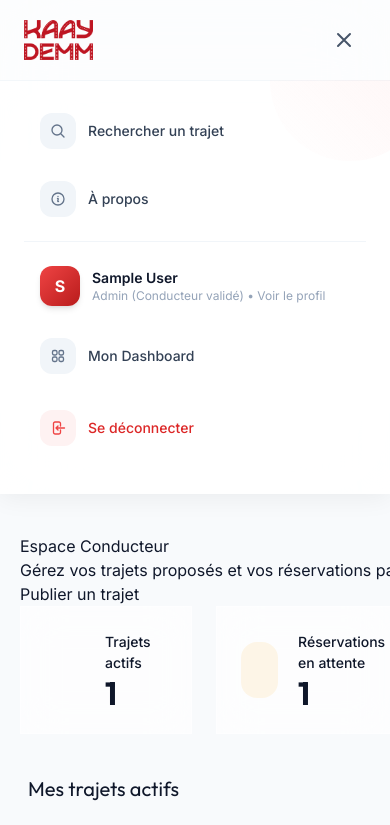
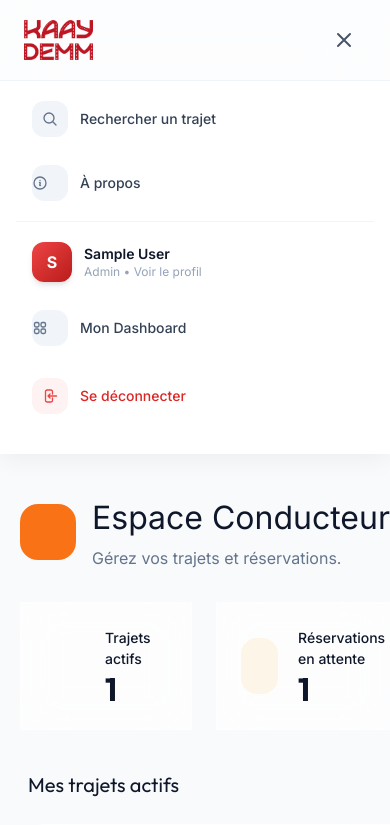
Before and after one commit to babacarrened-jpg/kaay-dem-app, a PHP site: page /kaay-dem-app/conducteur/dashboard in a window 390 px wide, after a click that opens the changed part. Shown: the top 825 px of the page. Run offline with PHP 8.4, Linux system fonts and the light colour scheme; the visitor is signed in with stand-in values (Sample User, id 1); tables that the repository leaves empty hold one stand-in row (values such as "Sample post"); some libraries are stand-ins or nearby versions.

Commit message:
fix: changement des boutons pour que ça soient visibles

```diff
--- a/app/views/conducteur/dashboard.php
+++ b/app/views/conducteur/dashboard.php
@@ -1,17 +1,18 @@
 <div style="max-width: 1100px; margin: 40px auto; padding: 0 20px;">
 
-    <div class="page-header">
-        <div class="page-title-group">
-            <div class="page-title-icon">
+    <div class="page-header" style="display:flex; justify-content:space-between; align-items:center; gap:20px; margin-bottom:32px;">
+        <div class="page-title-group" style="display:flex; align-items:center; gap:16px;">
+            <div class="page-title-icon" style="width:56px; height:56px; background:#f97316; color:white; border-radius:18px; display:flex; align-items:center; justify-content:center;">
                 <i data-lucide="car" width="28" height="28"></i>
             </div>
             <div>
-                <h1>Espace Conducteur</h1>
-                <p>Gérez vos trajets proposés et vos réservations passagers.</p>
+                <h1 style="font-size:2rem; margin:0;">Espace Conducteur</h1>
+                <p style="margin:4px 0 0; color:#64748b;">Gérez vos trajets et réservations.</p>
             </div>
         </div>
-        <a href="<?= BASE_URL ?>conducteur/trajets/nouveau" class="btn btn-primary">
-            <i data-lucide="plus-circle"></i> Publier un trajet
+        <a href="<?= BASE_URL ?>conducteur/trajets/nouveau" style="display:inline-flex; align-items:center; gap:8px; background:#f97316; color:white; padding:12px 24px; border-radius:12px; text-decoration:none; font-weight:600; font-size:16px; transition:all 0.3s; box-shadow:0 4px 12px rgba(249,115,22,0.3);" onmouseover="this.style.background='#ea580c'; this.style.boxShadow='0 6px 16px rgba(249,115,22,0.4)'; this.style.transform='translateY(-2px)';" onmouseout="this.style.background='#f97316'; this.style.boxShadow='0 4px 12px rgba(249,115,22,0.3)'; this.style.transform='translateY(0)';">
+            <i data-lucide="plus-circle" width="20" height="20" style="vertical-align:middle;"></i>
+            Nouveau trajet
         </a>
     </div>
 
@@ -99,8 +100,9 @@
                         <span><i data-lucide="truck" width="14" height="14" style="vertical-align:middle;"></i> <?= htmlspecialchars($trajet->marque . ' ' . $trajet->modele) ?></span>
                     </div>
                     <form action="<?= BASE_URL ?>conducteur/trajet/<?= $trajet->id ?>/annuler" method="POST" onsubmit="return confirm('Annuler ce trajet ? Cette action est irréversible.');">
-                        <button type="submit" class="btn btn-outline" style="width:100%; justify-content:center; font-size:13px; padding:10px;">
-                            <i data-lucide="x-circle" width="16" height="16"></i> Annuler ce trajet
+                        <button type="submit" style="width:100%; display:flex; align-items:center; justify-content:center; gap:8px; background:#ff4444; color:white; padding:12px 16px; border:none; border-radius:8px; font-weight:600; font-size:14px; cursor:pointer; transition:all 0.3s;" onmouseover="this.style.background='#cc0000'; this.style.transform='translateY(-2px)'; this.style.boxShadow='0 4px 12px rgba(255,68,68,0.4)';" onmouseout="this.style.background='#ff4444'; this.style.transform='translateY(0)'; this.style.boxShadow='none';">
+                            <i data-lucide="x-circle" width="16" height="16" style="vertical-align:middle;"></i>
+                            Annuler ce trajet
                         </button>
                     </form>
                 </div>
@@ -113,8 +115,8 @@
             </div>
             <h3 style="font-size: 24px; margin-bottom: 8px;">Aucun trajet prévu</h3>
             <p style="color: var(--text-muted); margin-bottom: 24px;">Vous n'avez aucun trajet planifié pour le moment.</p>
-            <a href="<?= BASE_URL ?>conducteur/trajets/nouveau" class="btn btn-outline">
-                <i data-lucide="plus"></i> Publier votre premier trajet
+            <a href="<?= BASE_URL ?>conducteur/trajets/nouveau" style="display:inline-flex; align-items:center; gap:8px; background:#f97316; color:white; padding:12px 24px; border-radius:12px; text-decoration:none; font-weight:600; font-size:16px; box-shadow:0 4px 12px rgba(249,115,22,0.3);">
+                <i data-lucide="plus-circle" width="20" height="20" style="vertical-align:middle;"></i> Publier votre premier trajet
             </a>
         </div>
     <?php endif; ?>
@@ -208,10 +210,10 @@
                     }).addTo(map);
                     bounds.extend(routeLayer.getBounds());
 
-                    const departMarker = L.marker([from.lat, from.lon], { icon: getMarkerIcon(color) })
+                    L.marker([from.lat, from.lon], { icon: getMarkerIcon(color) })
                         .bindPopup(`<strong>Départ</strong><br>${trajet.depart}<br><small>${trajet.date} ${trajet.heure}</small>`)
                         .addTo(map);
-                    const arriveeMarker = L.marker([to.lat, to.lon], { icon: getMarkerIcon(color) })
+                    L.marker([to.lat, to.lon], { icon: getMarkerIcon(color) })
                         .bindPopup(`<strong>Arrivée</strong><br>${trajet.arrivee}<br><small>${trajet.date} ${trajet.heure}</small>`)
                         .addTo(map);
 
--- a/app/views/layouts/navbar.php
+++ b/app/views/layouts/navbar.php
@@ -1,16 +1,13 @@
 <nav id="main-nav" class="sticky top-0 z-50 transition-all duration-500" aria-label="Navigation principale">
 
-    <!-- Fond glassmorphism avec gradient subtil -->
     <div class="absolute inset-0 bg-white/60 backdrop-blur-2xl border-b border-white/30 shadow-[0_4px_24px_rgba(0,0,0,0.06)]" aria-hidden="true"></div>
 
     <div class="relative max-w-7xl mx-auto px-6 lg:px-10 h-20 flex items-center justify-between">
 
         <!-- Logo -->
         <a href="<?= BASE_URL ?>" class="flex items-center group flex-shrink-0" aria-label="Kaay Dem - Accueil">
-            <!-- Desktop : logo principal -->
             <img src="<?= BASE_URL ?>assets/images/logo2.png" alt="Kaay Dem"
                 class="hidden md:block h-10 w-auto transition-all duration-300 group-hover:scale-105 group-hover:drop-shadow-md">
-            <!-- Mobile : même logo en plus petit -->
             <img src="<?= BASE_URL ?>assets/images/logo1.png" alt="Kaay Dem"
                 class="block md:hidden h-10 w-auto transition-all duration-300 group-hover:scale-105">
         </a>
@@ -18,7 +15,6 @@
         <!-- Navigation Desktop -->
         <div class="hidden md:flex items-center gap-2">
 
-            <!-- Liens nav -->
             <a href="<?= BASE_URL ?>trajets/recherche"
                 class="nav-link group flex items-center gap-2 px-4 py-2 rounded-xl text-sm font-medium text-slate-600 hover:text-slate-900 hover:bg-white/70 transition-all duration-200">
                 <span class="p-1 rounded-lg bg-slate-100 group-hover:bg-brand-100 transition-colors">
@@ -39,7 +35,6 @@
                 À propos
             </a>
 
-            <!-- Séparateur -->
             <div class="w-px h-6 bg-slate-200/80 mx-1" aria-hidden="true"></div>
 
             <?php if (isset($_SESSION['user_id'])) : ?>
@@ -54,6 +49,24 @@
                 }
                 ?>
 
+                <!-- Liens conducteur desktop -->
+                <?php if (in_array('conducteur', $roles, true)): ?>
+                    <a href="<?= BASE_URL ?>conducteur/trajets"
+                        class="nav-link group flex items-center gap-2 px-4 py-2 rounded-xl text-sm font-medium text-slate-600 hover:text-slate-900 hover:bg-white/70 transition-all duration-200">
+                        🚗 Mes trajets
+                    </a>
+                    <a href="<?= BASE_URL ?>conducteur/reservations"
+                        class="nav-link group flex items-center gap-2 px-4 py-2 rounded-xl text-sm font-medium text-slate-600 hover:text-slate-900 hover:bg-white/70 transition-all duration-200">
+                        🎫 Réservations
+                    </a>
+                    <a href="<?= BASE_URL ?>conducteur/trajets/nouveau"
+                        class="flex items-center gap-2 px-4 py-2 rounded-xl text-sm font-semibold text-white transition-all duration-200"
+                        style="background:#f97316; box-shadow:0 2px 8px rgba(249,115,22,0.3);">
+                        ＋ Nouveau trajet
+                    </a>
+                    <div class="w-px h-6 bg-slate-200/80 mx-1" aria-hidden="true"></div>
+                <?php endif; ?>
+
                 <!-- Dashboard icon -->
                 <a href="<?= $dashboard_link ?>"
                     class="p-2.5 rounded-xl text-slate-500 hover:text-brand-600 hover:bg-brand-50 transition-all duration-200"
@@ -62,17 +75,6 @@
                         <path stroke-linecap="round" stroke-linejoin="round" d="M3.75 6A2.25 2.25 0 016 3.75h2.25A2.25 2.25 0 0110.5 6v2.25a2.25 2.25 0 01-2.25 2.25H6a2.25 2.25 0 01-2.25-2.25V6zM3.75 15.75A2.25 2.25 0 016 13.5h2.25a2.25 2.25 0 012.25 2.25V18a2.25 2.25 0 01-2.25 2.25H6A2.25 2.25 0 013.75 18v-2.25zM13.5 6a2.25 2.25 0 012.25-2.25H18A2.25 2.25 0 0120.25 6v2.25A2.25 2.25 0 0118 10.5h-2.25a2.25 2.25 0 01-2.25-2.25V6zM13.5 15.75a2.25 2.25 0 012.25-2.25H18a2.25 2.25 0 012.25 2.25V18A2.25 2.25 0 0118 20.25h-2.25A2.25 2.25 0 0113.5 18v-2.25z" />
                     </svg>
                 </a>
-
-                <!-- Lien Mes passagers (conducteur uniquement) -->
-                <?php if (in_array('conducteur', $roles, true)) : ?>
-                    <a href="<?= BASE_URL ?>conducteur/passagers"
-                        class="p-2.5 rounded-xl text-slate-500 hover:text-brand-600 hover:bg-brand-50 transition-all duration-200"
-                        title="Mes passagers">
-                        <svg xmlns="http://www.w3.org/2000/svg" fill="none" viewBox="0 0 24 24" stroke-width="2" stroke="currentColor" class="w-5 h-5">
-                            <path stroke-linecap="round" stroke-linejoin="round" d="M15 19.128a9.38 9.38 0 002.625.372 9.337 9.337 0 004.121-.952 4.125 4.125 0 00-7.533-2.493M15 19.128v-.003c0-1.113-.285-2.16-.786-3.07M15 19.128v.106A12.318 12.318 0 018.624 21c-2.331 0-4.512-.645-6.374-1.766l-.001-.109a6.375 6.375 0 0111.964-3.07M12 6.375a3.375 3.375 0 11-6.75 0 3.375 3.375 0 016.75 0zm8.25 2.25a2.625 2.625 0 11-5.25 0 2.625 2.625 0 015.25 0z" />
-                        </svg>
-                    </a>
-                <?php endif; ?>
 
                 <!-- Avatar pill -->
                 <a href="<?= BASE_URL ?>profil"
@@ -92,7 +94,7 @@
                 <a href="<?= BASE_URL ?>auth/deconnexion"
                     class="p-2.5 rounded-xl bg-red-50 text-red-500 hover:bg-red-600 hover:text-white transition-all duration-200 shadow-sm"
                     title="Se déconnecter">
-                    <svg xmlns="http://www.w3.org/2000/svg" fill="none" viewBox="0 0 24 24" stroke-width="2" stroke="currentColor" class="w-4.5 h-4.5 w-[18px] h-[18px]">
+                    <svg xmlns="http://www.w3.org/2000/svg" fill="none" viewBox="0 0 24 24" stroke-width="2" stroke="currentColor" class="w-[18px] h-[18px]">
                         <path stroke-linecap="round" stroke-linejoin="round" d="M15.75 9V5.25A2.25 2.25 0 0013.5 3h-6a2.25 2.25 0 00-2.25 2.25v13.5A2.25 2.25 0 007.5 21h6a2.25 2.25 0 002.25-2.25V15M12 9l-3 3m0 0l3 3m-3-3h12.75" />
                     </svg>
                 </a>
@@ -119,9 +121,7 @@
         <!-- Bouton hamburger mobile -->
         <button id="mobile-menu-btn"
             class="md:hidden relative z-10 p-2.5 rounded-xl text-slate-600 hover:text-slate-900 hover:bg-white/70 transition-all duration-200"
-            aria-label="Ouvrir le menu"
-            aria-expanded="false"
-            aria-controls="mobile-menu">
+            aria-label="Ouvrir le menu" aria-expanded="false" aria-controls="mobile-menu">
             <svg id="icon-open" xmlns="http://www.w3.org/2000/svg" fill="none" viewBox="0 0 24 24" stroke-width="2" stroke="currentColor" class="w-6 h-6">
                 <path stroke-linecap="round" stroke-linejoin="round" d="M3.75 6.75h16.5M3.75 12h16.5M3.75 17.25h16.5" />
             </svg>
@@ -131,15 +131,10 @@
         </button>
     </div>
 
-    <!-- Menu Mobile (drawer) -->
-    <div id="mobile-menu"
-        class="md:hidden overflow-hidden max-h-0 transition-[max-height,opacity] duration-500 ease-in-out opacity-0"
-        aria-hidden="true">
-
-        <div class="relative bg-white/80 backdrop-blur-2xl border-t border-slate-100/80 px-6 py-5 flex flex-col gap-2">
-
-            <!-- Gradient décoratif -->
-            <div class="absolute top-0 right-0 w-40 h-40 bg-gradient-to-bl from-brand-100/40 to-transparent rounded-full -translate-y-1/2 translate-x-1/4 pointer-events-none" aria-hidden="true"></div>
+    <!-- Menu Mobile -->
+    <div id="mobile-menu" style="max-height:0; opacity:0; overflow:hidden; transition: max-height 0.3s ease, opacity 0.3s ease;"
+        aria-hidden="true" role="dialog" aria-label="Menu mobile">
+        <div class="relative px-4 pb-4 pt-2 flex flex-col gap-1 bg-white/95 backdrop-blur-xl border-t border-slate-100">
 
             <a href="<?= BASE_URL ?>trajets/recherche"
                 class="flex items-center gap-3 px-4 py-3 rounded-xl text-sm font-medium text-slate-700 hover:text-brand-700 hover:bg-brand-50 transition-all duration-200 group">
@@ -153,7 +148,7 @@
 
             <a href="<?= BASE_URL ?>a-propos"
                 class="flex items-center gap-3 px-4 py-3 rounded-xl text-sm font-medium text-slate-700 hover:text-brand-700 hover:bg-brand-50 transition-all duration-200 group">
-                <div class="w-9 h-9 rounded-xl bg-slate-100 group-hover:bg-brand-100 flex items-center justify-center transition-colors flex-shrink-0">
+                <div class="w-9 h-9 rounded-xl bg-slate-100 group-hover:bg-brand-100 flex items-center justify-content: center transition-colors flex-shrink-0">
                     <svg xmlns="http://www.w3.org/2000/svg" fill="none" viewBox="0 0 24 24" stroke-width="2" stroke="currentColor" class="w-4 h-4 text-slate-500 group-hover:text-brand-600">
                         <path stroke-linecap="round" stroke-linejoin="round" d="M11.25 11.25l.041-.02a.75.75 0 011.063.852l-.708 2.836a.75.75 0 001.063.853l.041-.021M21 12a9 9 0 11-18 0 9 9 0 0118 0zm-9-3.75h.008v.008H12V8.25z" />
                     </svg>
@@ -179,13 +174,13 @@
                     </div>
                     <div>
                         <div class="text-sm font-semibold text-slate-900"><?= htmlspecialchars($_SESSION['user_prenom']) ?></div>
-                        <div class="text-xs text-slate-400"><?= ucfirst($_SESSION['user_role']) ?> <?= isset($_SESSION['est_conducteur_valide']) && $_SESSION['est_conducteur_valide'] ? '(Conducteur validé)' : '' ?> &bull; Voir le profil</div>
+                        <div class="text-xs text-slate-400"><?= ucfirst($_SESSION['user_role']) ?> &bull; Voir le profil</div>
                     </div>
                 </a>
 
                 <a href="<?= $dashboard_link ?>"
                     class="flex items-center gap-3 px-4 py-3 rounded-xl text-sm font-medium text-slate-700 hover:text-brand-700 hover:bg-brand-50 transition-all duration-200 group">
-                    <div class="w-9 h-9 rounded-xl bg-slate-100 group-hover:bg-brand-100 flex items-center justify-center transition-colors flex-shrink-0">
+                    <div class="w-9 h-9 rounded-xl bg-slate-100 group-hover:bg-brand-100 flex items-center justify-content:center transition-colors flex-shrink-0">
                         <svg xmlns="http://www.w3.org/2000/svg" fill="none" viewBox="0 0 24 24" stroke-width="2" stroke="currentColor" class="w-4 h-4 text-slate-500 group-hover:text-brand-600">
                             <path stroke-linecap="round" stroke-linejoin="round" d="M3.75 6A2.25 2.25 0 016 3.75h2.25A2.25 2.25 0 0110.5 6v2.25a2.25 2.25 0 01-2.25 2.25H6a2.25 2.25 0 01-2.25-2.25V6zM3.75 15.75A2.25 2.25 0 016 13.5h2.25a2.25 2.25 0 012.25 2.25V18a2.25 2.25 0 01-2.25 2.25H6A2.25 2.25 0 013.75 18v-2.25zM13.5 6a2.25 2.25 0 012.25-2.25H18A2.25 2.25 0 0120.25 6v2.25A2.25 2.25 0 0118 10.5h-2.25a2.25 2.25 0 01-2.25-2.25V6zM13.5 15.75a2.25 2.25 0 012.25-2.25H18a2.25 2.25 0 012.25 2.25V18A2.25 2.25 0 0118 20.25h-2.25A2.25 2.25 0 0113.5 18v-2.25z" />
                         </svg>
@@ -193,17 +188,26 @@
                     Mon Dashboard
                 </a>
 
-                <!-- Lien Mes passagers (conducteur uniquement) -->
-                <?php if ($_SESSION['user_role'] == 'conducteur') : ?>
-                    <a href="<?= BASE_URL ?>conducteur/passagers"
-                        class="flex items-center gap-3 px-4 py-3 rounded-xl text-sm font-medium text-slate-700 hover:text-brand-700 hover:bg-brand-50 transition-all duration-200 group">
-                        <div class="w-9 h-9 rounded-xl bg-slate-100 group-hover:bg-brand-100 flex items-center justify-center transition-colors flex-shrink-0">
-                            <svg xmlns="http://www.w3.org/2000/svg" fill="none" viewBox="0 0 24 24" stroke-width="2" stroke="currentColor" class="w-4 h-4 text-slate-500 group-hover:text-brand-600">
-                                <path stroke-linecap="round" stroke-linejoin="round" d="M15 19.128a9.38 9.38 0 002.625.372 9.337 9.337 0 004.121-.952 4.125 4.125 0 00-7.533-2.493M15 19.128v-.003c0-1.113-.285-2.16-.786-3.07M15 19.128v.106A12.318 12.318 0 018.624 21c-2.331 0-4.512-.645-6.374-1.766l-.001-.109a6.375 6.375 0 0111.964-3.07M12 6.375a3.375 3.375 0 11-6.75 0 3.375 3.375 0 016.75 0zm8.25 2.25a2.625 2.625 0 11-5.25 0 2.625 2.625 0 015.25 0z" />
-                            </svg>
-                        </div>
-                        Mes passagers
+                <!-- Liens conducteur mobile -->
+                <?php if ($_SESSION['user_role'] == 'conducteur' || in_array('conducteur', $_SESSION['user_roles'] ?? [], true)): ?>
+                    <div class="h-px bg-slate-100 my-1" aria-hidden="true"></div>
+                    <a href="<?= BASE_URL ?>conducteur/trajets"
+                        class="flex items-center gap-3 px-4 py-3 rounded-xl text-sm font-medium text-slate-700 hover:text-brand-700 hover:bg-brand-50 transition-all duration-200">
+                        <div class="w-9 h-9 rounded-xl bg-slate-100 flex items-center justify-center flex-shrink-0">🚗</div>
+                        Mes trajets
                     </a>
+                    <a href="<?= BASE_URL ?>conducteur/reservations"
+                        class="flex items-center gap-3 px-4 py-3 rounded-xl text-sm font-medium text-slate-700 hover:text-brand-700 hover:bg-brand-50 transition-all duration-200">
+                        <div class="w-9 h-9 rounded-xl bg-slate-100 flex items-center justify-center flex-shrink-0">🎫</div>
+                        Réservations en attente
+                    </a>
+                    <a href="<?= BASE_URL ?>conducteur/trajets/nouveau"
+                        class="flex items-center gap-3 px-4 py-3 rounded-xl text-sm font-semibold text-white transition-all duration-200"
+                        style="background:#f97316; margin: 4px 0;">
+                        <div class="w-9 h-9 rounded-xl bg-white/20 flex items-center justify-center flex-shrink-0" style="font-size:18px;">＋</div>
+                        Nouveau trajet
+                    </a>
+                    <div class="h-px bg-slate-100 my-1" aria-hidden="true"></div>
                 <?php endif; ?>
 
                 <a href="<?= BASE_URL ?>auth/deconnexion"
@@ -233,7 +237,6 @@
 
             <?php endif; ?>
 
-            <!-- Padding bas -->
             <div class="h-2"></div>
         </div>
     </div>
@@ -266,7 +269,6 @@
             }
         });
 
-        // Fermer sur resize vers desktop
         window.addEventListener('resize', () => {
             if (window.innerWidth >= 768 && isOpen) {
                 isOpen = false;
```
Also changed, not shown: app/views/conducteur/mes_trajets.php (+12 -9 lines).
